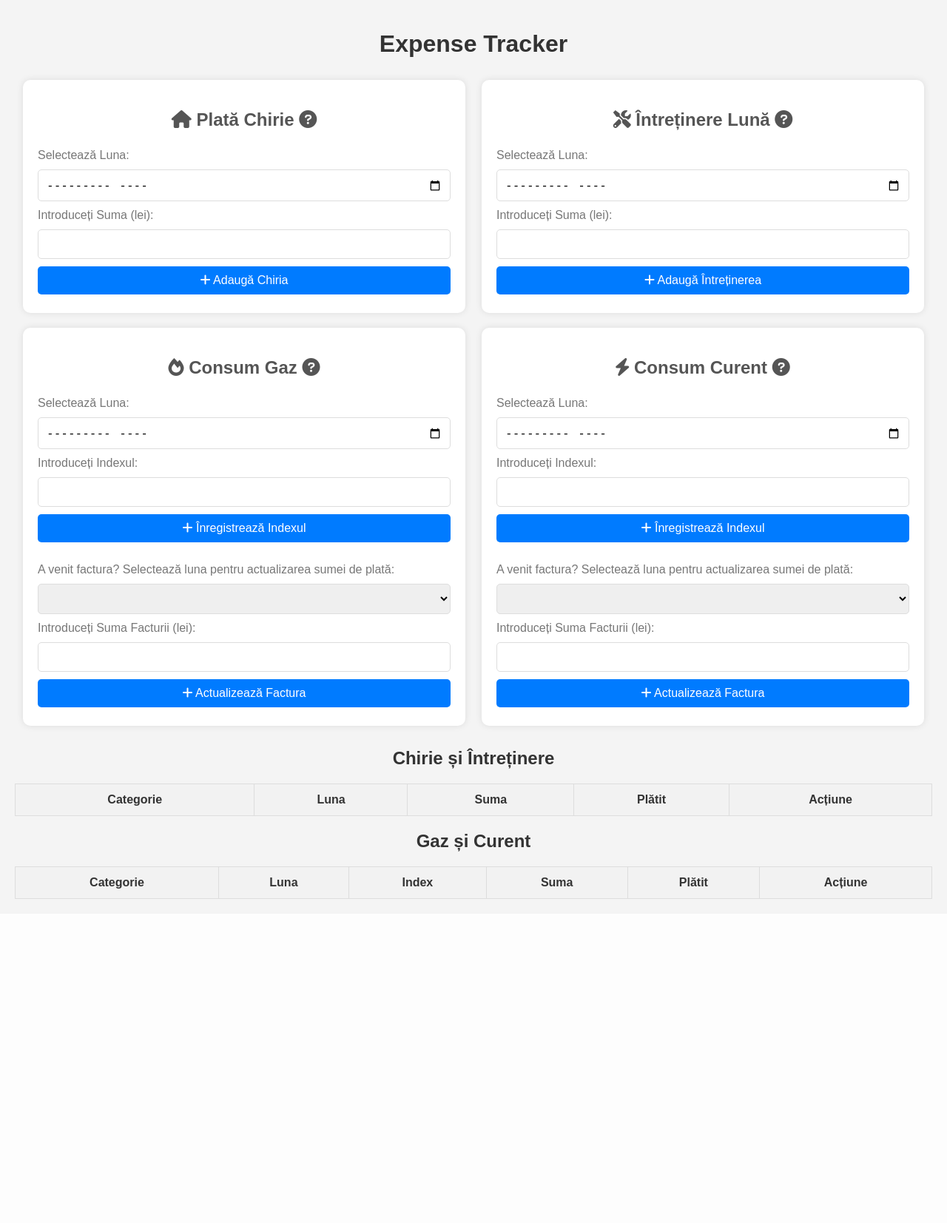
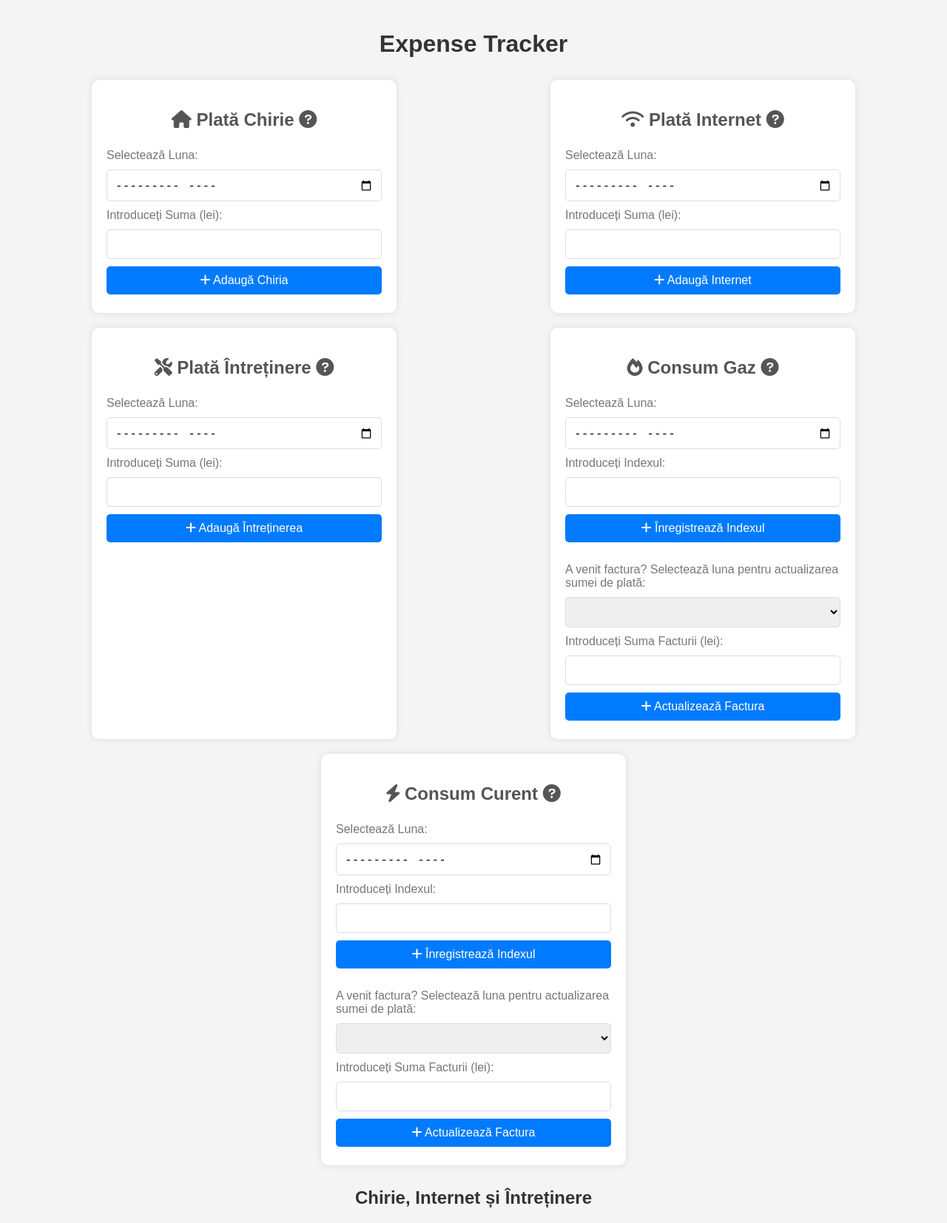
Before and after one commit to diezul/urmarirea-cheltuielilor, a Flask app: page / in a window 1280 px wide. Shown: the top 1653 px of the page at 74% size. Before the commit the page ends 1215 px from the top, so only its background shows below. Run offline with Flask 3, Linux system fonts and the light colour scheme; data that the repository does not hold is empty; some libraries are stand-ins or nearby versions.

```diff
--- a/app.py
+++ b/app.py
@@ -41,7 +41,7 @@ def init_db():
 def index():
     with get_db_connection() as conn:
         cursor = conn.cursor()
-        cursor.execute("SELECT * FROM expenses WHERE category IN ('Chirie', 'Intretinere')")
+        cursor.execute("SELECT * FROM expenses WHERE category IN ('Chirie', 'Internet', 'Intretinere')")
         general_expenses = cursor.fetchall()
         cursor.execute("SELECT * FROM expenses WHERE category IN ('Gaz', 'Curent')")
         utility_expenses = cursor.fetchall()
--- a/static/style.css
+++ b/static/style.css
@@ -23,8 +23,8 @@ h1, h2 {
     margin: 10px;
     border-radius: 10px;
     box-shadow: 0 0 10px rgba(0, 0, 0, 0.1);
-    flex: 1 1 45%;
-    max-width: 45%;
+    flex: 1 1 30%;
+    max-width: 30%;
     position: relative;
 }
 
--- a/templates/index.html
+++ b/templates/index.html
@@ -28,8 +28,24 @@
             </form>
         </div>
 
+        <div class="expense-category" id="internet">
+            <h2><i class="fas fa-wifi"></i> Plată Internet
+                <i class="fas fa-question-circle tooltip">
+                    <span class="tooltiptext">Plata pentru internet se face online prin intermediul furnizorului.</span>
+                </i>
+            </h2>
+            <form action="/add_index" method="post">
+                <input type="hidden" name="category" value="Internet">
+                <label for="month">Selectează Luna:</label>
+                <input type="month" name="month" required>
+                <label for="amount">Introduceți Suma (lei):</label>
+                <input type="number" step="0.01" name="amount" required>
+                <button type="submit"><i class="fas fa-plus"></i> Adaugă Internet</button>
+            </form>
+        </div>
+
         <div class="expense-category" id="intretinere">
-            <h2><i class="fas fa-tools"></i> Întreținere Lună
+            <h2><i class="fas fa-tools"></i> Plată Întreținere
                 <i class="fas fa-question-circle tooltip">
                     <span class="tooltiptext">Tabelul întreținerii este afișat la intrare în scară.<br> Plata se face la Etajul 2, Apartament 41</span>
                 </i>
@@ -103,7 +119,7 @@
         </div>
     </div>
 
-    <h2>Chirie și Întreținere</h2>
+    <h2>Chirie, Internet și Întreținere</h2>
     <table>
         <tr>
             <th>Categorie</th>
```
